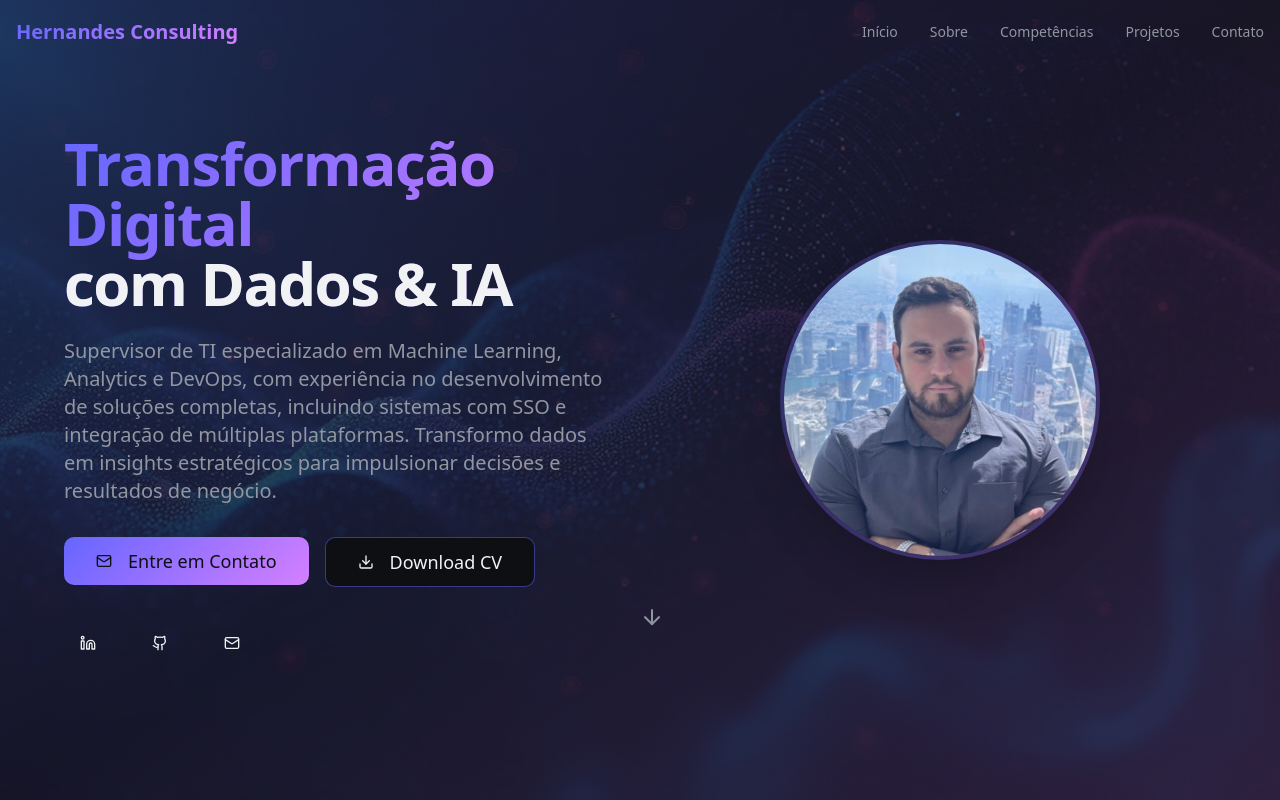
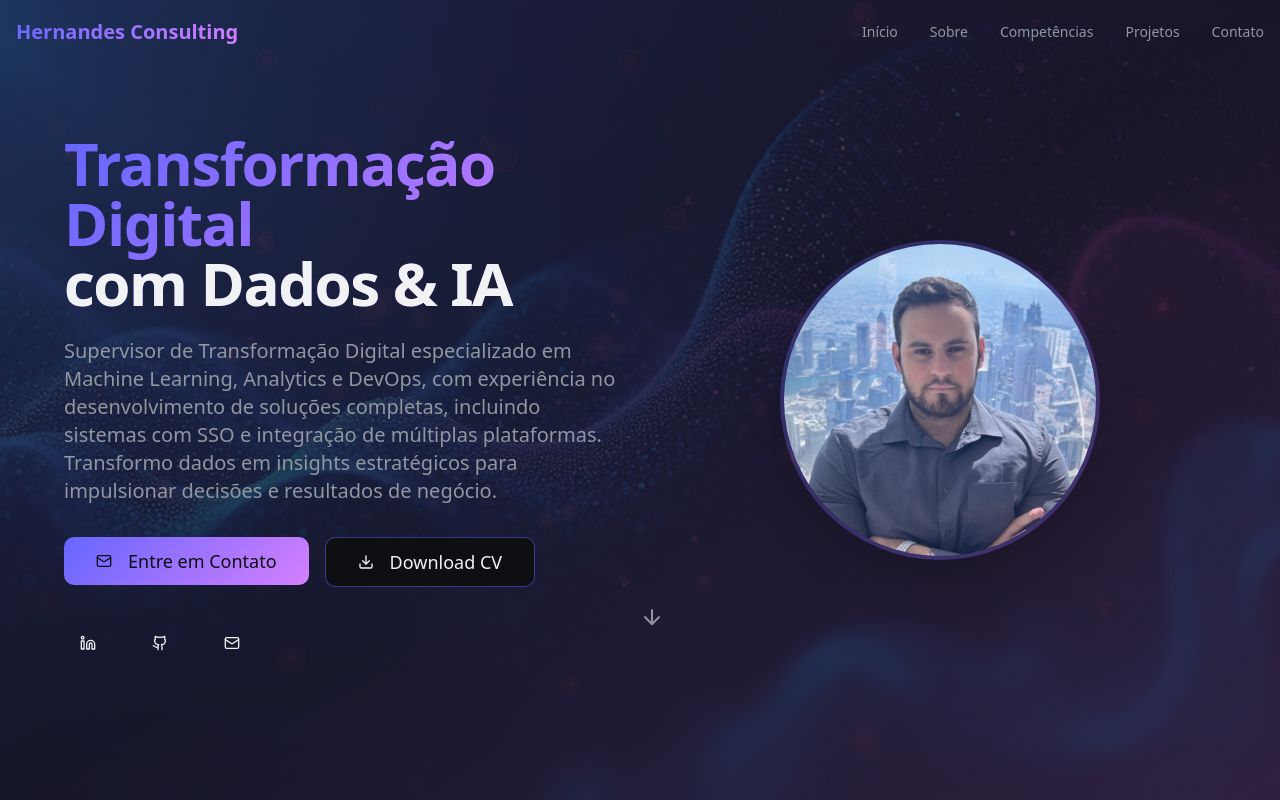
Before and after one commit to viHernandes/homePage, a React (Vite) app: page / in a window 1280 px wide. Shown: the top 800 px of the page. Built offline with nearby package versions, Linux system fonts and the light colour scheme.

Commit message:
ajustado função

```diff
--- a/src/components/portfolio/hero-section.tsx
+++ b/src/components/portfolio/hero-section.tsx
@@ -40,7 +40,7 @@ export function HeroSection() {
             </h1>
 
             <p className="text-lg md:text-xl text-muted-foreground mb-8 leading-relaxed">
-       Supervisor de TI especializado em Machine Learning, Analytics e DevOps,
+       Supervisor de Transformação Digital especializado em Machine Learning, Analytics e DevOps,
        com experiência no desenvolvimento de soluções completas, incluindo sistemas com SSO e
        integração de múltiplas plataformas.
        Transformo dados em insights estratégicos para impulsionar decisões e resultados de negócio.
```
